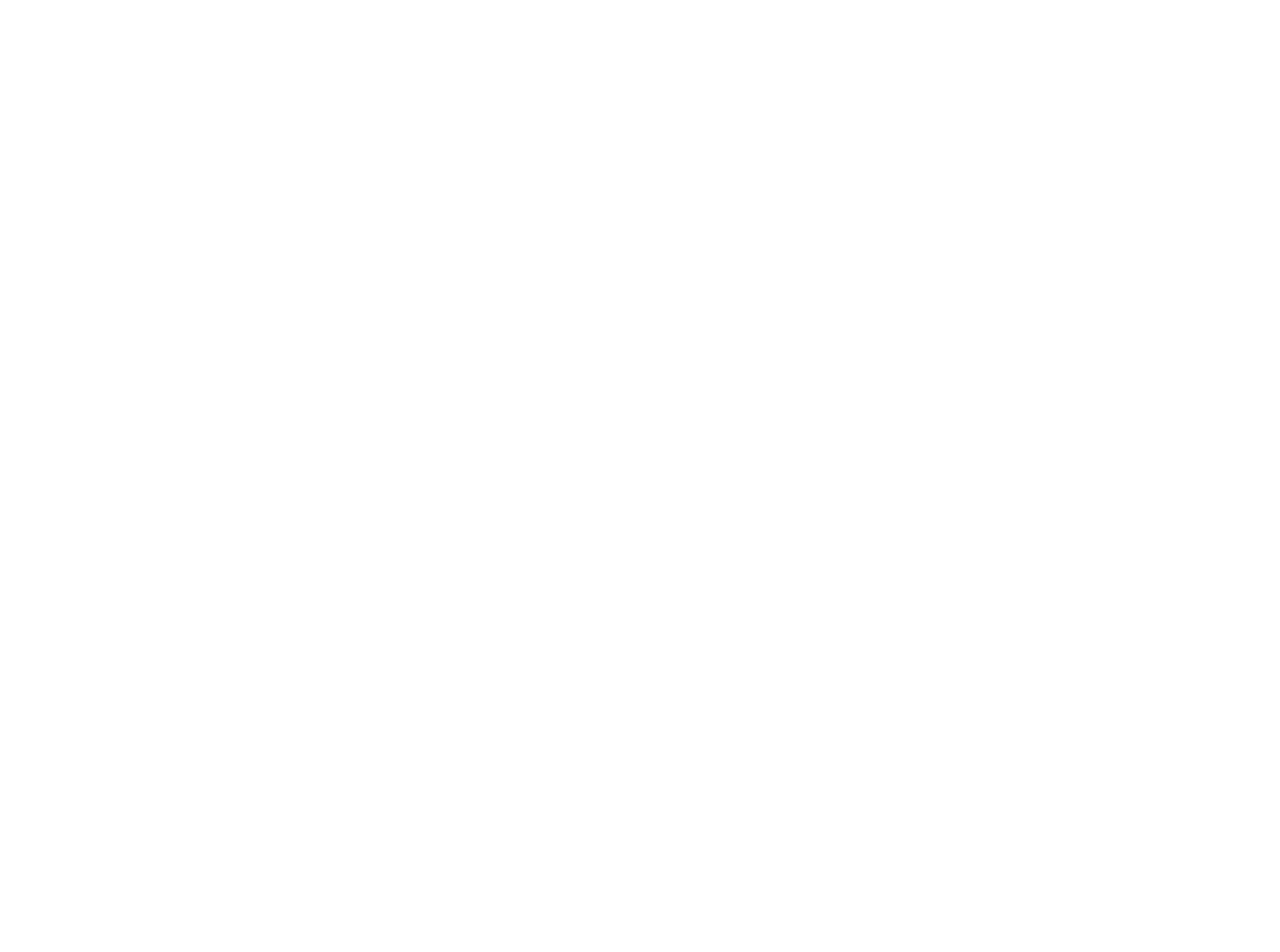
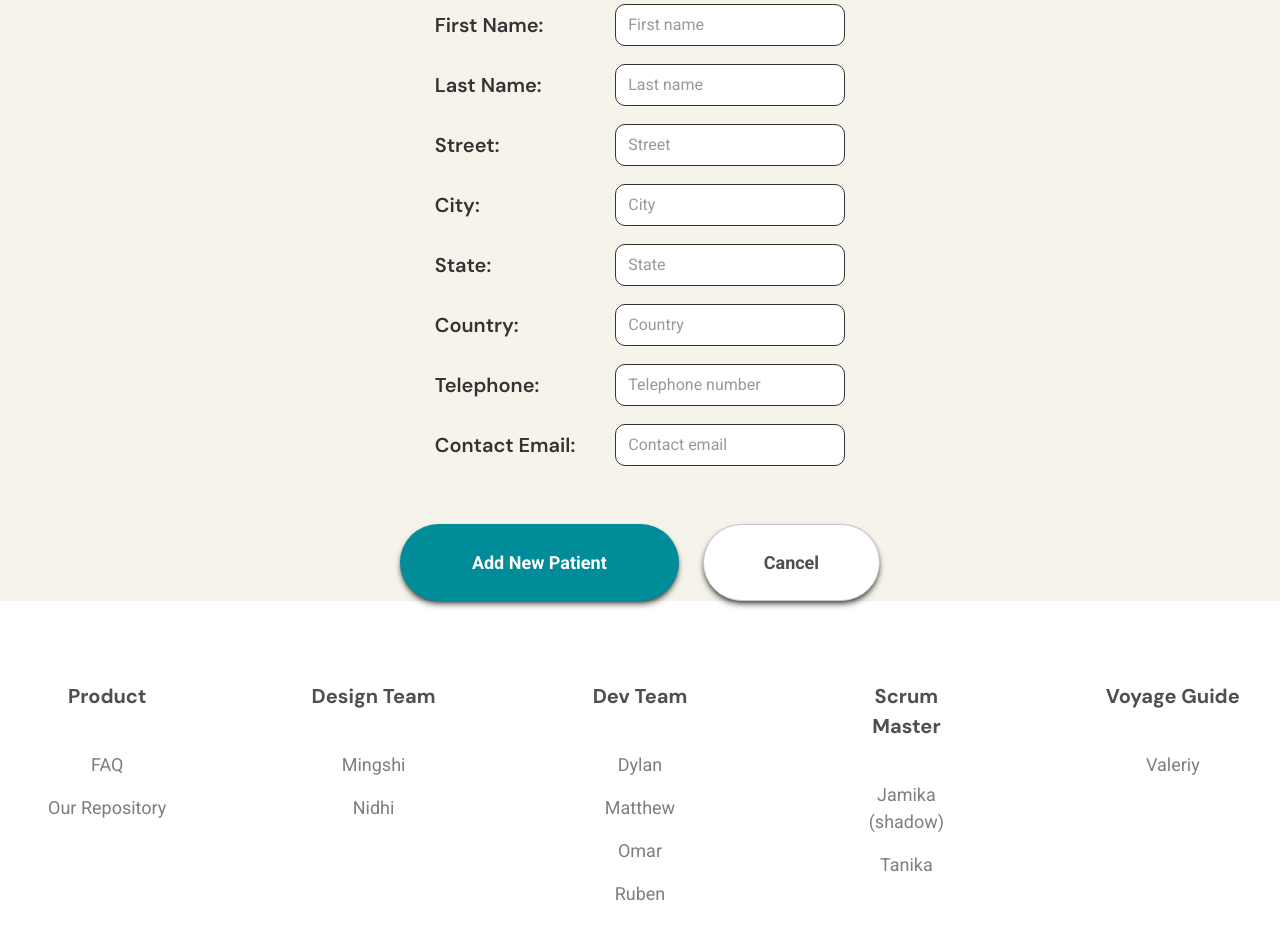
Before and after one commit to chingu-voyages/V56-tier2-team-25, a React (Vite) app: page /addPatient in a window 1280 px wide. Before the commit this address had no page. Shown: the part 300-1252 px from the top of the page. Before the commit the page ends 800 px from the top, so only its background shows below. Built offline with nearby package versions, Linux system fonts and the light colour scheme; the HTML template or start-up script is replaced by a standard one.

Commit message:
update add patient input, button styling. update log in create account styling

```diff
--- a/src/App.jsx
+++ b/src/App.jsx
@@ -20,7 +20,7 @@
       <div className="min-h-screen w-full flex flex-col">
         <Header />
         <div className="flex-1 flex items-center justify-center bg-[#F5F3EA]">
-          <div className="container flex flex-col lg:flex-row justify-center items-center mx-auto px-8 gap-18">
+          <div className="container flex flex-col lg:flex-row justify-center items-center mx-auto px-10  gap-18">
             <div className="flex flex-col justify-center lg:w-[45%] space-y-11">
               <h1 className="text-[3.4rem] font-bold text-[#4F4F4F] dm-sans leading-[1.125]">
                 Get immediate updates on your loved one's surgery
@@ -89,7 +89,9 @@
         <Route path="/login" element={<Login />} />
         <Route path="/admin" element={<LandingPageAdmin />} />
         <Route path="/staff" element={<LandingPageStaff />} />
-        <Route path="/add" element={<AddPatient />} />
+        <Route path="/guest" element={<LandingPageGuest />} />
+        <Route path="/addPatient" element={<AddPatient />} />
+
       </Routes>
     </Router>
 
--- a/src/components/AddPatient.jsx
+++ b/src/components/AddPatient.jsx
@@ -4,15 +4,15 @@
 const AddPatient = () => {
 
     const inputs = [
-        { label: "Patient No:", type: 'text', name: 'patientNo'},
-        { label: "First Name:", type: 'text', name: 'firstName' },
-        { label: "Last Name:", type: 'text', name: 'lastName' },
-        { label: "Street:", type: 'text', name: 'street' },
-        { label: "City:", type: "text", name: 'city' },
-        { label: "State:", type: 'text', name: 'state' },
-        { label: "Country:", type: 'text', name: 'country' },
-        { label: "Telephone:", type: 'tel', name: 'telephone' },
-        { label: "Contact Email:", type: 'email', name: 'email' },
+        { label: "Patient No.:", type: 'text', name: 'patientNo', placeholder: 'Patient number'},
+        { label: "First Name:", type: 'text', name: 'firstName', placeholder: 'First name' },
+        { label: "Last Name:", type: 'text', name: 'lastName', placeholder: 'Last name' },
+        { label: "Street:", type: 'text', name: 'street', placeholder: 'Street' },
+        { label: "City:", type: "text", name: 'city', placeholder: 'City' },
+        { label: "State:", type: 'text', name: 'state', placeholder: 'State' },
+        { label: "Country:", type: 'text', name: 'country', placeholder: 'Country' },
+        { label: "Telephone:", type: 'tel', name: 'telephone', placeholder: 'Telephone number' },
+        { label: "Contact Email:", type: 'email', name: 'email', placeholder: 'Contact email' },
     ]
 
     const formInputs = inputs.map(input => {
@@ -20,7 +20,7 @@
             <div className="flex items-center justify-between mb-[18px]">
                 <label
                     htmlFor={input.name}
-                    className="font-semibold text-xl dm-sans text-[#333333]"
+                    className="font-semibold text-xl dm-sans text-[#333333] mr-[40px]"
                 >
                     {input.label}
                 </label>
@@ -28,7 +28,8 @@
                     type={input.type}
                     id={input.name}
                     name={input.name}
-                    className="bg-white w-31 border border-[#333333] px-2 py-1 text-[#333333]"
+                    placeholder={input.placeholder}
+                    className="bg-white border w-[230px] border-[#333333] rounded-[10px] px-3 py-2 text-[#333333]"
                 />
             </div>
         )
@@ -47,19 +48,19 @@
             <Header/>
             <div className="flex-1 flex flex-col items-center justify-center bg-[#F5F3EA]">
                 <h2 className="text-4xl font-bold text-[#4F4F4F] mb-24">Patient Information</h2>
-                <form onSubmit={submitForm} className="flex flex-col w-[314px]">
+                <form onSubmit={submitForm} className="flex flex-col">
                     {formInputs}
                 </form>
                 <div className="flex gap-6 mt-10">
                         <button
                             type="submit"
-                            className="bg-[#008C99] text-white text-[1.125rem] font-bold rounded-[40px] px-10 py-5 cursor-pointer shadow-md/50"
+                            className="bg-[#008C99] text-white text-[1.125rem] font-bold rounded-[40px] px-18 py-6 cursor-pointer shadow-md/60 hover:bg-[#A8D5BA]"
                         >
                             Add New Patient
                         </button>
                         <button
                             type="button"
-                            className="bg-white text-[#4F4F4F] border border-[#CAC4D0] text-[1.125rem] font-bold rounded-[40px] px-10 py-5 cursor-pointer shadow-md/50"
+                            className="bg-white text-[#4F4F4F] text-[1.125rem] font-bold rounded-[40px] border border-[#CAC4D0] px-15 py-6 cursor-pointer shadow-md/60 hover:bg-[#A8D5BA]"
                         >
                             Cancel
                         </button>
--- a/src/components/Footer.jsx
+++ b/src/components/Footer.jsx
@@ -3,8 +3,8 @@
 const Footer = () => {
     return (
         <footer className="mt-20">
-            <div className="container mx-auto">
-                <div className="grid grid-cols-2 sm:grid-cols-3 md:grid-cols-5 gap-4 sm:gap-37 text-center mb-20">
+            <div className="container mx-auto px-10">
+                <div className="grid grid-cols-2 sm:grid-cols-3 md:grid-cols-5 gap-33 text-center mb-20">
                     <div>
                         <h3 className="font-bold text-[1.25rem] dm-sans text-[#4F4F4F] mb-10">Product</h3>
                         <ul className="space-y-4 text-[rgb(126,126,126)] text-[1.125rem]">
@@ -24,7 +24,7 @@
                     </div>
                     <div>
                         <h3 className="font-bold dm-sans text-[1.25rem] text-[#4F4F4F] mb-10">Design Team</h3>
-                        <ul className="space-y-4 text-[#7E7E7E] text-[1.125rem]space-y-[2px]">
+                        <ul className="space-y-4 text-[#7E7E7E] text-[1.125rem]">
                             <li className='hover:text-[#4F4F4F]'>
                                 <a href="https://www.linkedin.com/in/mingshi-hui/">Mingshi</a>
                             </li>
@@ -35,7 +35,7 @@
                     </div>
                     <div>
                         <h3 className="font-bold dm-sans text-[1.25rem] text-[#4F4F4F] mb-10">Dev Team</h3>
-                        <ul className="space-y-2 text-[#7E7E7E] text-[1.125rem]">
+                        <ul className="space-y-4 text-[#7E7E7E] text-[1.125rem]">
                             <li className='hover:text-[#4F4F4F]'>
                                 <a href="https://www.linkedin.com/in/dylanzimmereads/">Dylan</a>
                             </li>
@@ -71,8 +71,12 @@
                     </div>
                 </div>
 
+
+
+
+            </div>
+            <div className='container mx-auto px-2'>
                 <hr className="my-4 border-gray-300" />
-
                 <div className="flex flex-col sm:flex-row items-center justify-between gap-2 text-xs text-gray-500">
                     <div className="flex gap-7 items-center my-11">
                         <img src={logo} alt="logo" className="" />
@@ -81,6 +85,7 @@
                     <p className="dm-sans text-[16px] text-[#4F4F4F]">Copyright © 2025 Chingu V56 T2 T25 | All Rights Reserved</p>
                 </div>
             </div>
+
         </footer>
     )
 }
--- a/src/components/Header.jsx
+++ b/src/components/Header.jsx
@@ -7,7 +7,7 @@
 
     return (
         <header className="w-full transition-all duration-300 shadow-2xl">
-            <div className="container mx-auto flex items-center justify-between py-[28px]">
+            <div className="container mx-auto flex items-center justify-between px-2 py-[28px]">
                 <div className='flex items-center gap-8'>
                     <a href="#">
                         <div className='flex gap-7 items-center'>
--- a/src/components/Landingpages/Login.jsx
+++ b/src/components/Landingpages/Login.jsx
@@ -142,12 +142,12 @@
                                 </p>
                             </div>
                         ) : (
-                            <div>
-                                <div className="btn-dark mb-6 block" onClick={infoSubmitted}>Create Account</div>
-                                <p className="text-sm text-left mt-6">
+                            <div className="flex flex-col mt-5">
+                                <div className="self-center bg-[#008C99] text-white text-[1.25rem] font-bold rounded-[40px] mb-14 px-15 py-6 cursor-pointer shadow-md/60 hover:bg-[#A8D5BA] dm-sans" onClick={infoSubmitted}>Create Account</div>
+                                <p className="text-left dm-sans text-[1.125rem]">
                                     Surgery or staff Admin with existing account?
                                 </p>
-                                <p className="text-sm text-left text-blue-400" onClick={() => toggleExisting('Yes')}>
+                                <p className="text-[1.125rem] text-left text-[#008C99] font-bold cursor-pointer hover:text-[#A8D5BA]" onClick={() => toggleExisting('Yes')}>
                                     Sign in
                                 </p>
                             </div>
```
